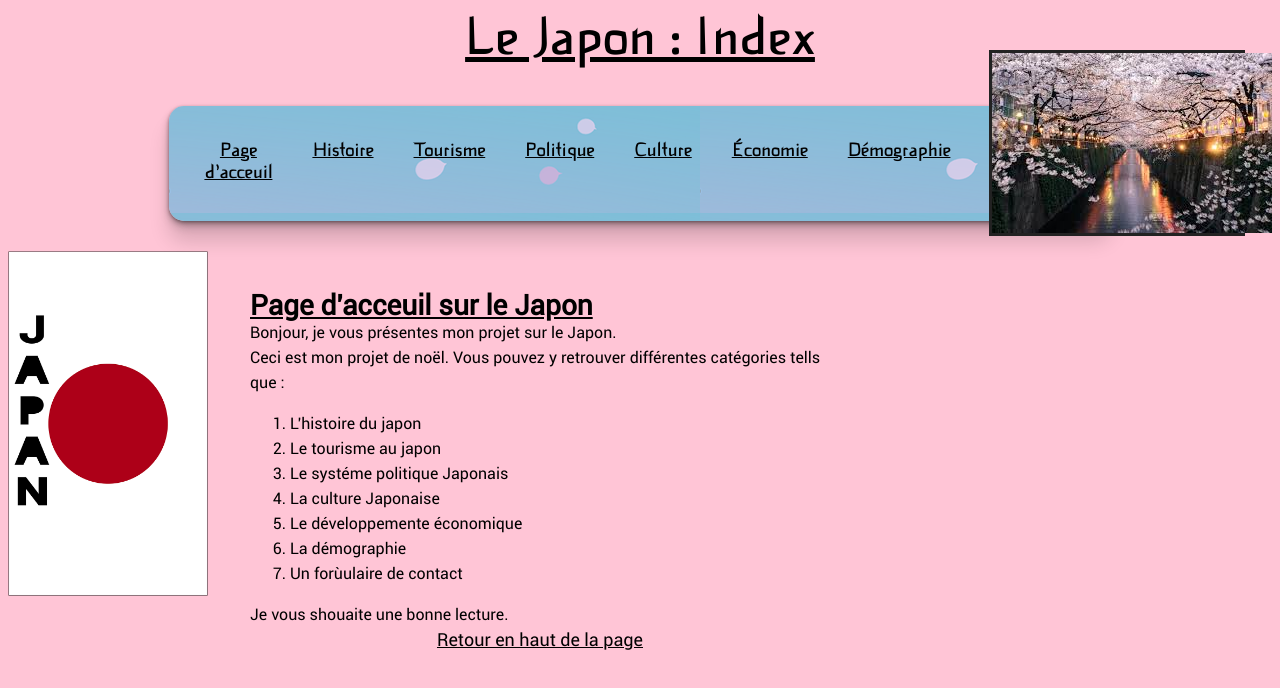
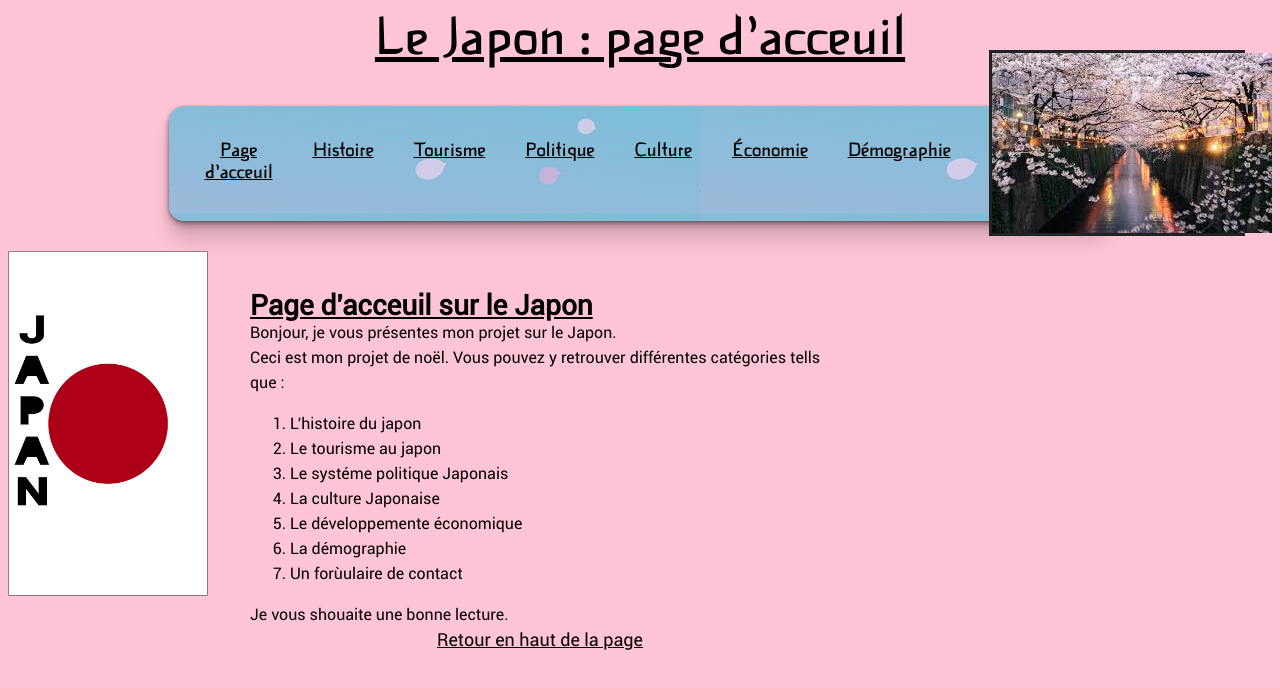
Before and after one commit to Marius4400/Marius4400.github.io, a plain HTML site: page index.html in a window 1280 px wide. Drawn offline with Linux system fonts and the light colour scheme.

Commit message:
Update index.html

```diff
--- a/index.html
+++ b/index.html
@@ -9,7 +9,7 @@
   <body>
     <a id="debut"></a>
 
-      <h1 class="h1">Le Japon : Index</h1>
+      <h1 class="h1">Le Japon : page d'acceuil</h1>
 
       <ul>
         <li><a href="index.html">Page d'acceuil</a></li>
```
